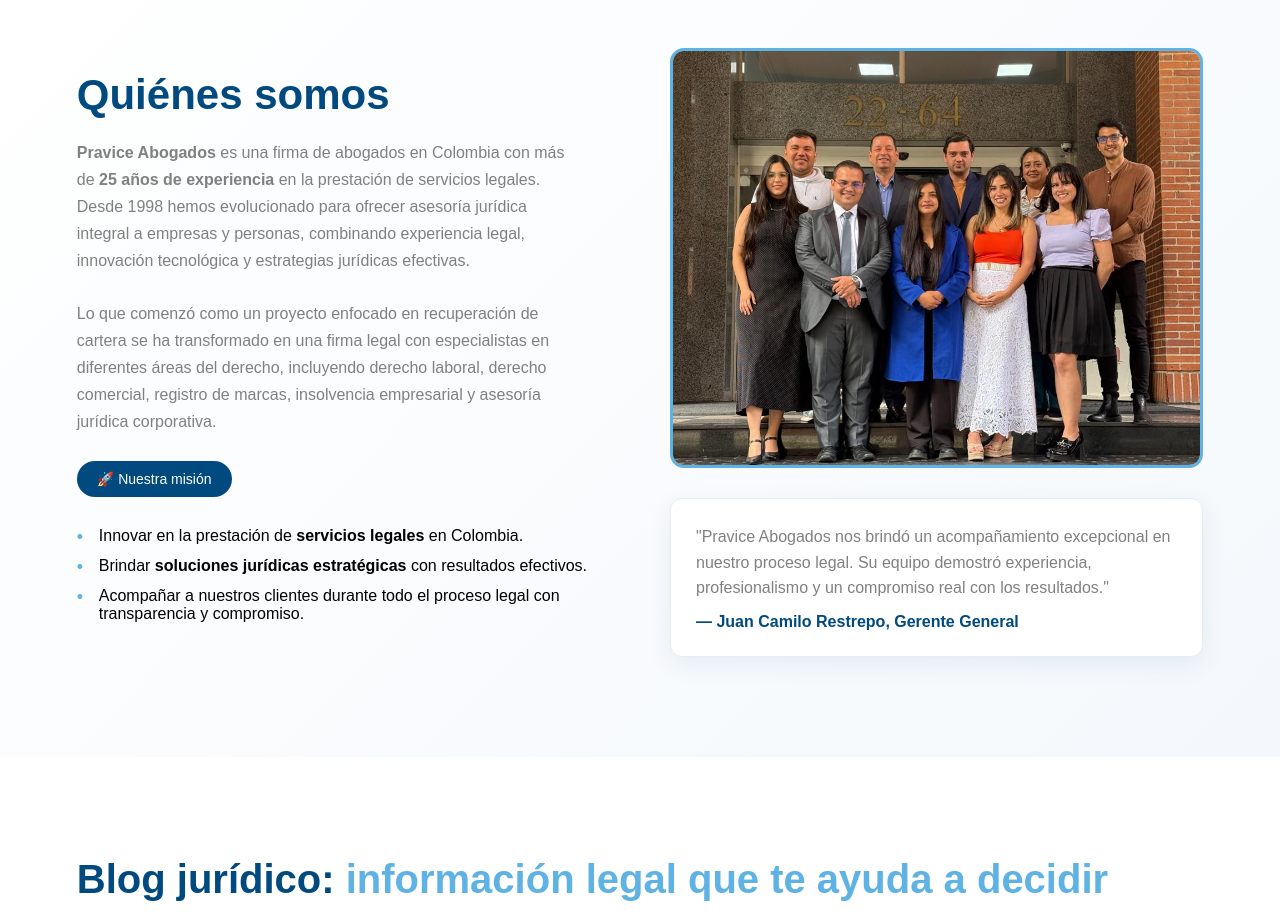
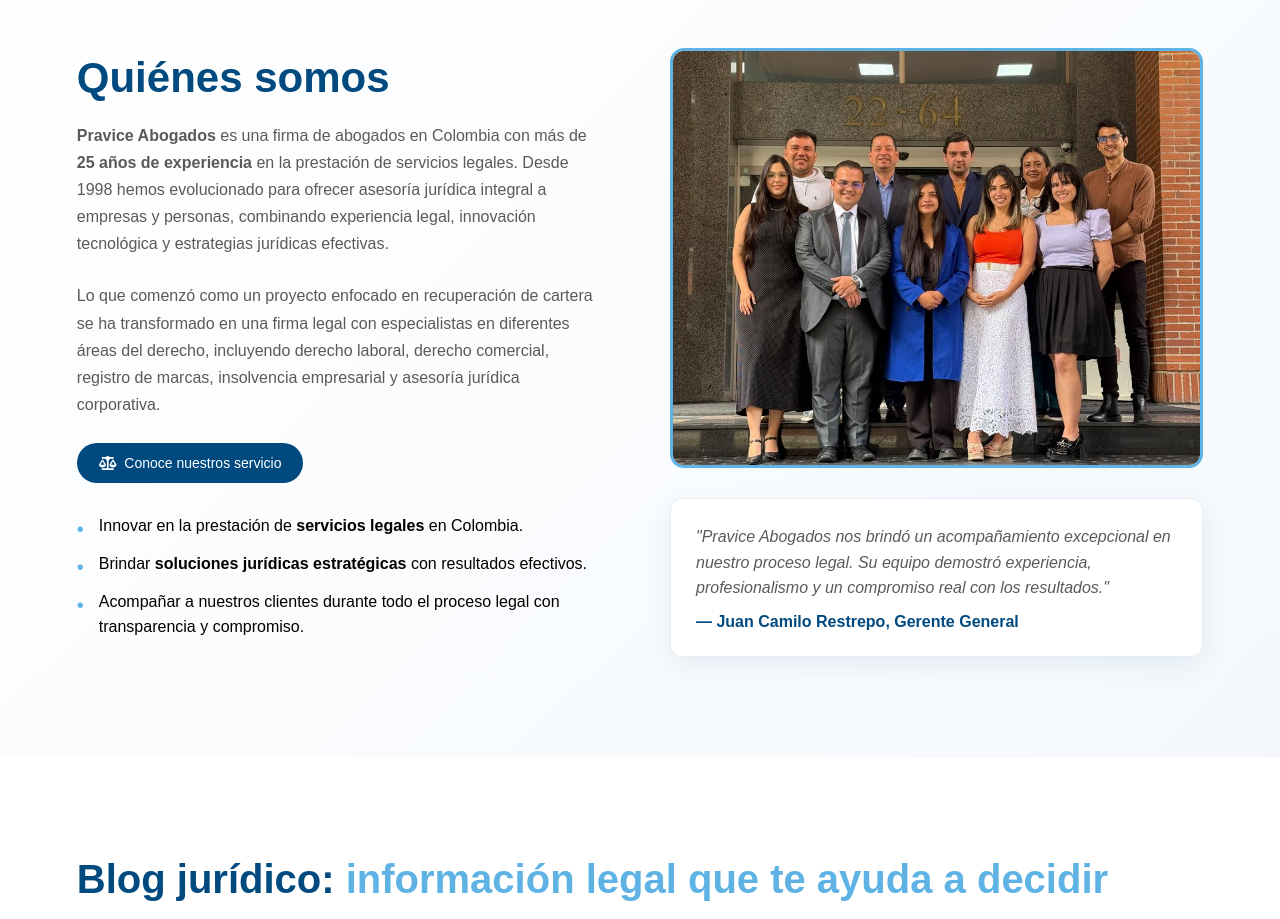
Before and after one commit to paginaswebpravice-prog/pravice-co, a Next.js app: page / in a window 1280 px wide. Shown: the part 6180-7099 px from the top of the page. Built offline with nearby package versions, Linux system fonts and the light colour scheme.

Commit message:
Updates on AboutUs

```diff
--- a/src/app/components/AboutUs.tsx
+++ b/src/app/components/AboutUs.tsx
@@ -1,7 +1,9 @@
 "use client";
 
+import { FontAwesomeIcon } from "@fortawesome/react-fontawesome";
 import styles from "../styles/AboutUs.module.css";
 import Image from "next/image";
+import { faScaleBalanced } from "@fortawesome/free-solid-svg-icons/faScaleBalanced";
 
 export default function AboutUs() {
   const schema = {
@@ -58,7 +60,9 @@
             jurídica corporativa.
           </p>
 
-          <button className={styles.button}>🚀 Nuestra misión</button>
+          <a className={styles.button}>
+            <FontAwesomeIcon icon={faScaleBalanced} /> Conoce nuestros servicio
+          </a>
 
           <ul className={styles.list}>
             <li>
--- a/src/app/styles/AboutUs.module.css
+++ b/src/app/styles/AboutUs.module.css
@@ -3,6 +3,8 @@
   padding: 100px 6%;
   color: #000;
 }
+
+/* CONTAINER */
 
 .container {
   max-width: 1200px;
@@ -24,27 +26,35 @@
 .description {
   line-height: 1.7;
   margin-bottom: 25px;
-  max-width: 500px;
-  color: #808080;
+  max-width: 520px;
+  color: #5a5a5a;
 }
 
 /* BUTTON */
 
 .button {
+  display: inline-flex;
+  align-items: center;
+  gap: 8px;
+
   background: #004a80;
   color: #ffffff;
-  border: none;
-  padding: 10px 20px;
+
+  padding: 12px 22px;
   border-radius: 30px;
   font-size: 14px;
+  font-weight: 500;
+
+  text-decoration: none;
   margin-bottom: 30px;
-  cursor: pointer;
-  transition: 0.3s ease;
+
+  transition: all 0.3s ease;
 }
 
 .button:hover {
   background: #f7c600;
   color: #000;
+  transform: translateY(-2px);
 }
 
 /* LIST */
@@ -59,6 +69,7 @@
   position: relative;
   padding-left: 22px;
   color: #000;
+  line-height: 1.6;
 }
 
 .list li::before {
@@ -66,7 +77,7 @@
   position: absolute;
   left: 0;
   color: #5eb3e4;
-  font-size: 18px;
+  font-size: 20px;
 }
 
 /* RIGHT SIDE */
@@ -98,6 +109,7 @@
   background: #ffffff;
   padding: 25px;
   border-radius: 12px;
+
   border: 1px solid #e6eef5;
   box-shadow: 0 8px 25px rgba(0, 74, 128, 0.08);
 }
@@ -105,7 +117,8 @@
 .testimonial p {
   margin-bottom: 12px;
   line-height: 1.6;
-  color: #808080;
+  color: #5a5a5a;
+  font-style: italic;
 }
 
 .testimonial span {
@@ -118,13 +131,14 @@
 @media (max-width: 900px) {
   .container {
     grid-template-columns: 1fr;
+    gap: 40px;
+  }
+
+  .left h2 {
+    font-size: 32px;
   }
 
   .imageWrapper {
     height: 300px;
   }
-
-  .left h2 {
-    font-size: 32px;
-  }
 }
```
